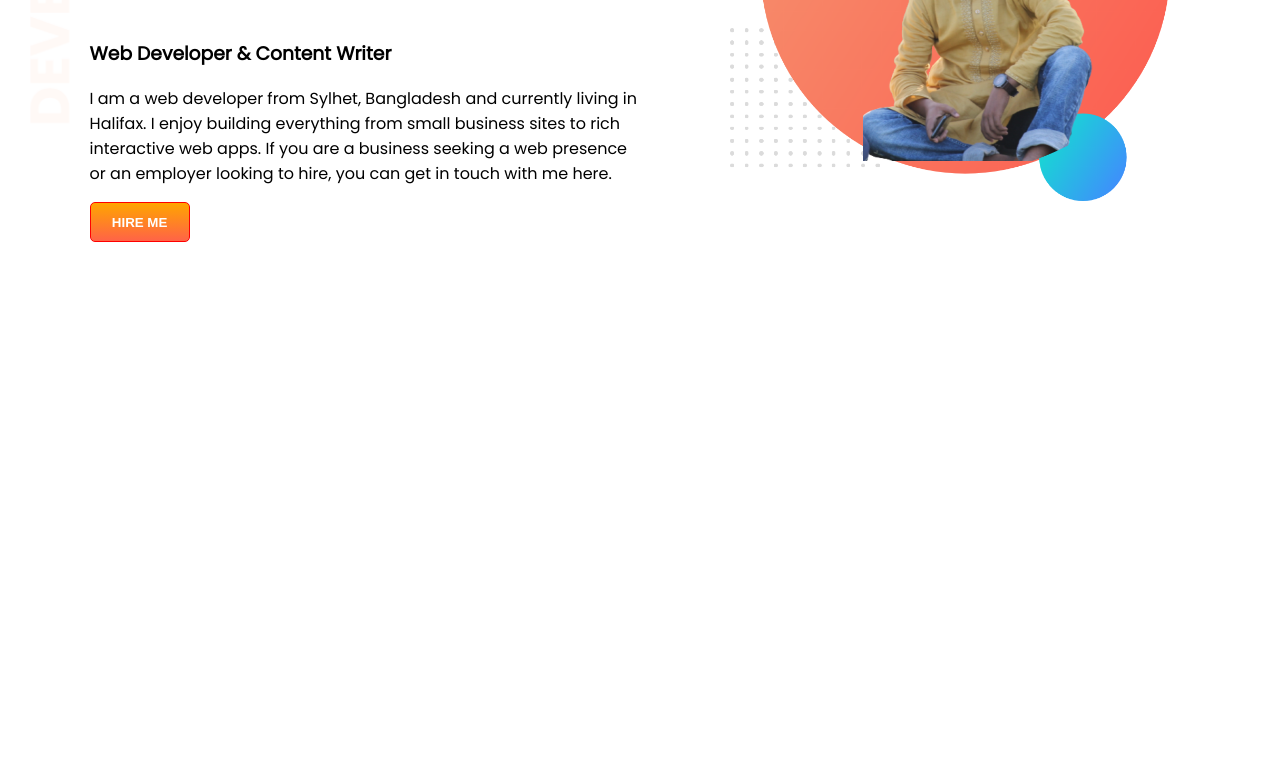
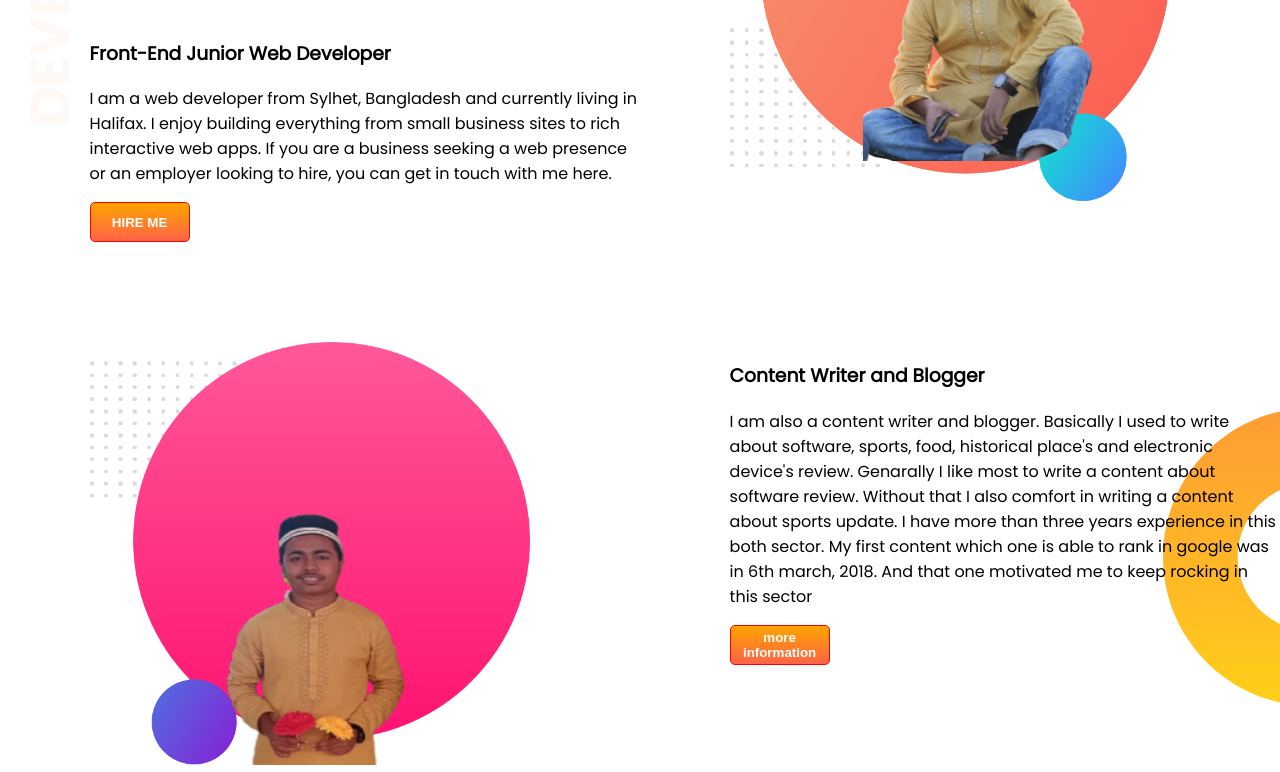
Before and after one commit to alrafi07/developer-portfolio, a plain HTML site: page index.html in a window 1280 px wide. Shown: the part 236-1008 px from the top of the page. Before the commit the page ends 800 px from the top, so only its background shows below. Drawn offline with Linux system fonts and the light colour scheme.

Commit message:
3/2 vag complite

```diff
--- a/index.html
+++ b/index.html
@@ -17,16 +17,25 @@
         <div class="half-width">
             <h1>Welcome To</h1>
             <h1><span class="orange">AL-RAFI'S</span>  World!</h1>
-            <h3>Web Developer & Content Writer</h3>
+            <h3>Front-End Junior Web Developer</h3>
             <p>I am a web developer from Sylhet, Bangladesh and currently living in Halifax. I enjoy building everything from small business sites to rich interactive web apps. If you are a business seeking a web presence or an employer looking to hire, you can get in touch with me here.</p>
             <button class="button">
-                <a class="link-button" href="https://web.facebook.com/iftekar.ahmad.752">HIRE ME</a>
+                <a class="link-button" target="blank" href="https://web.facebook.com/iftekar.ahmad.752">HIRE ME</a>
             </button>
         </div>
         <div class="half-width">
             <img src="myimages/my-bg.png" alt="">
         </div>
     </section>
-
+    <section id="dream">
+        <div class="half-width">
+            <img src="myimages/my-bg2.png" alt="">
+        </div>
+        <div class="half-width">
+            <h3>Content Writer and Blogger</h3>
+            <p>I am also a content writer and blogger. Basically I used to write about software, sports, food, historical place's and electronic device's review. Genarally I like most to write a content about software review. Without that I also comfort in writing a content about sports update. I have more than three years experience in this both sector. My first content which one is able to rank in google was in 6th march, 2018. And that one motivated me to keep rocking in this sector</p>
+            <button class="button"><a class="link-button" href="">more information</a></button>
+        </div>
+    </section>
 </body>
 </html>
--- a/style.css
+++ b/style.css
@@ -37,3 +37,9 @@ section{
     background-image: url(images/top-banner.png);
     background-repeat: no-repeat;
 }
+#dream{
+    margin-top: 100px;
+    background-image: url(images/dream-bg.png);
+    background-repeat: no-repeat;
+    background-position: right;
+}
```
